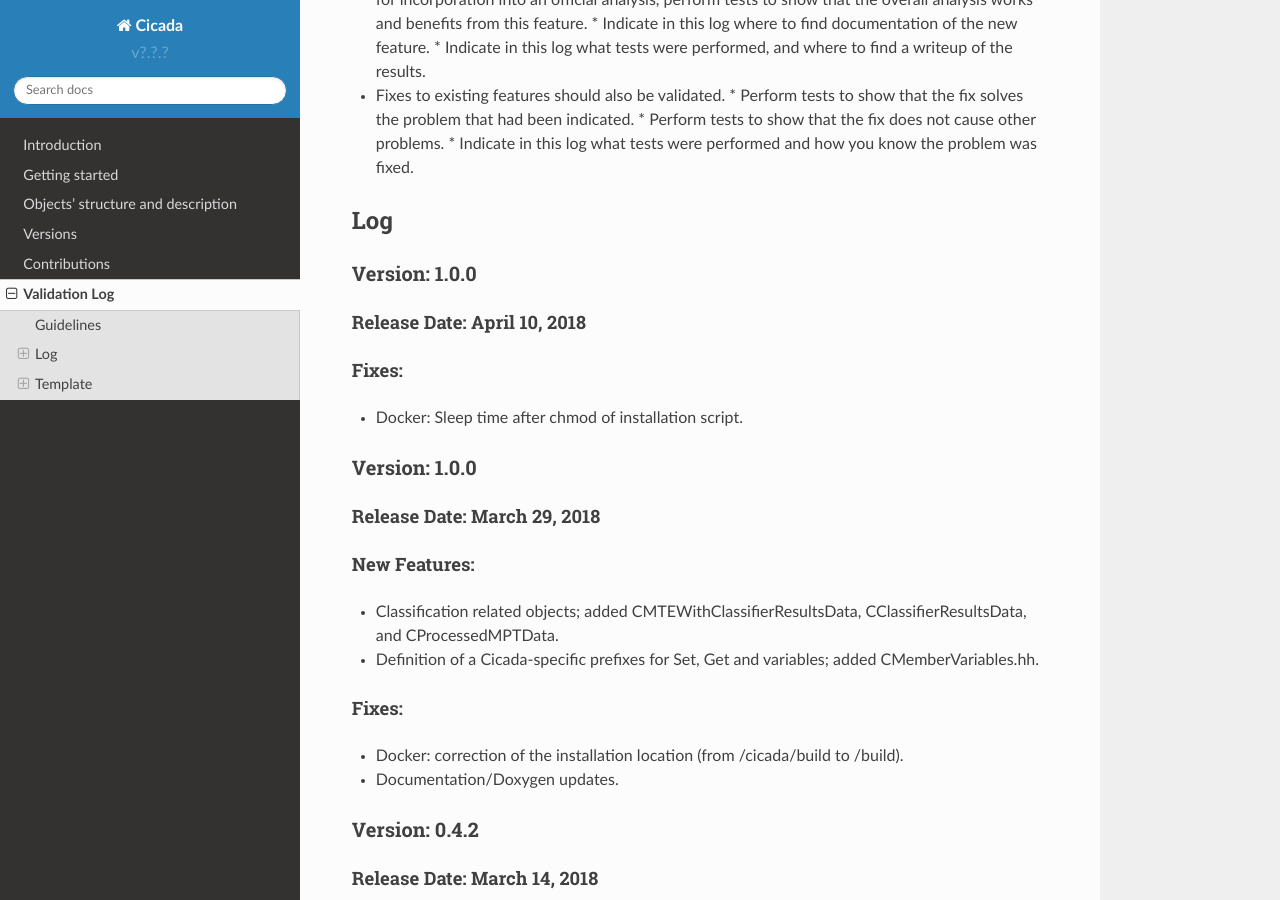
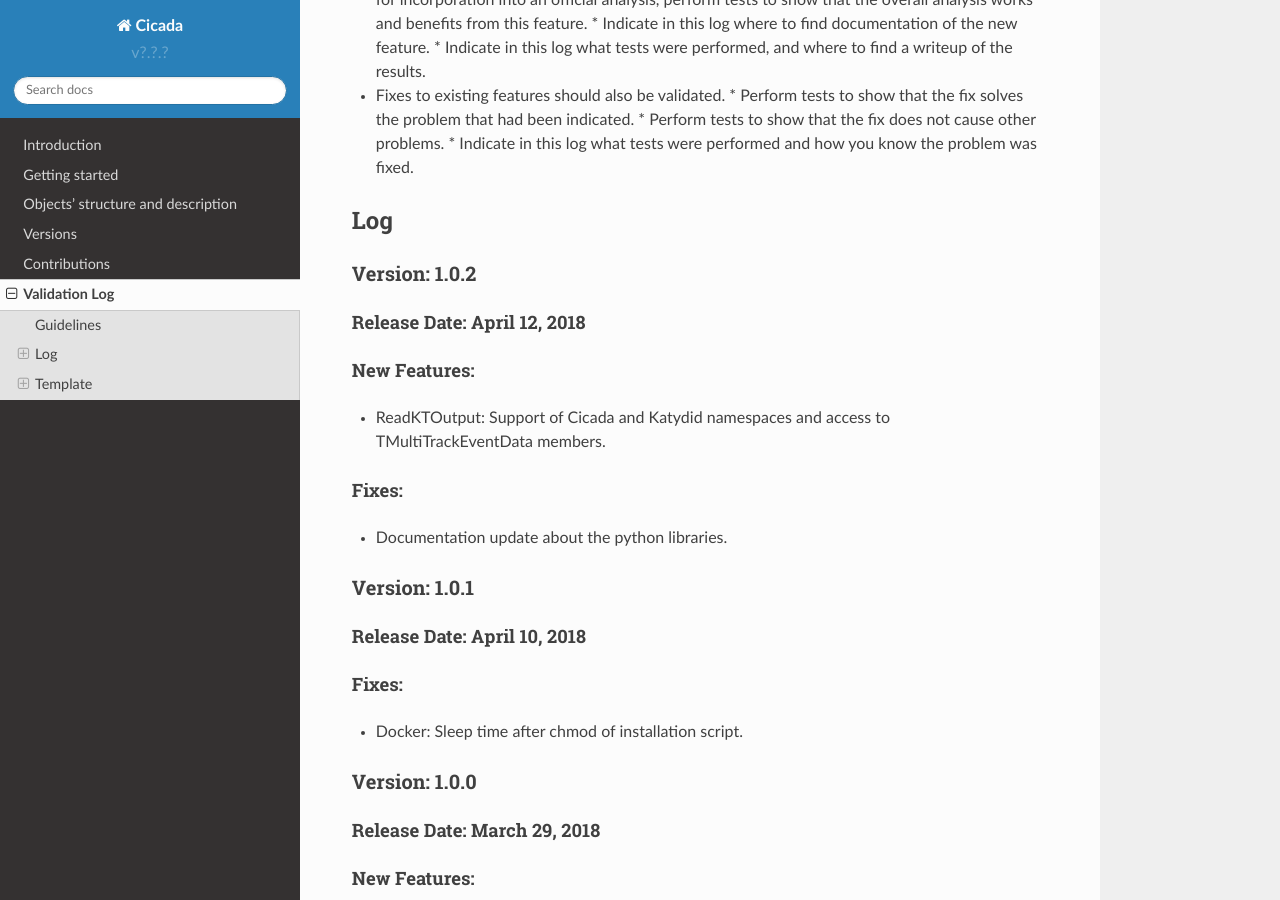
Before and after one commit to project8/cicada, a Sphinx documentation site: the page built from Documentation/ValidationLog.rst, in a window 1280 px wide and 900 px high, scrolled down 276 px. Built offline with Sphinx 7.4.7 and the Read the Docs theme 2.0.0, drawn with Linux system fonts in a browser that asks for light colours.

```diff
--- a/CMakeLists.txt
+++ b/CMakeLists.txt
@@ -10,7 +10,7 @@ cmake_minimum_required (VERSION 3.1)
 #########
 
 cmake_policy( SET CMP0048 NEW ) # version in project()
-project( Cicada VERSION 1.0.1 )
+project( Cicada VERSION 1.0.2 )
 
 list( APPEND CMAKE_MODULE_PATH ${PROJECT_SOURCE_DIR}/Scarab/cmake )
 include( PackageBuilder )
--- a/Documentation/ValidationLog.rst
+++ b/Documentation/ValidationLog.rst
@@ -19,7 +19,24 @@ Log
 ---
 
 
-Version: 1.0.0
+Version: 1.0.2
+~~~~~~~~~~~~~~
+
+Release Date: April 12, 2018
+'''''''''''''''''''''''''''''''
+
+New Features:
+'''''''''''''
+
+* ReadKTOutput: Support of Cicada and Katydid namespaces and access to TMultiTrackEventData members.
+
+Fixes:
+''''''
+
+* Documentation update about the python libraries.
+
+
+Version: 1.0.1
 ~~~~~~~~~~~~~~
 
 Release Date: April 10, 2018
@@ -29,6 +46,7 @@ Fixes:
 ''''''
 
 * Docker: Sleep time after chmod of installation script.
+
 
 Version: 1.0.0
 ~~~~~~~~~~~~~~
```
